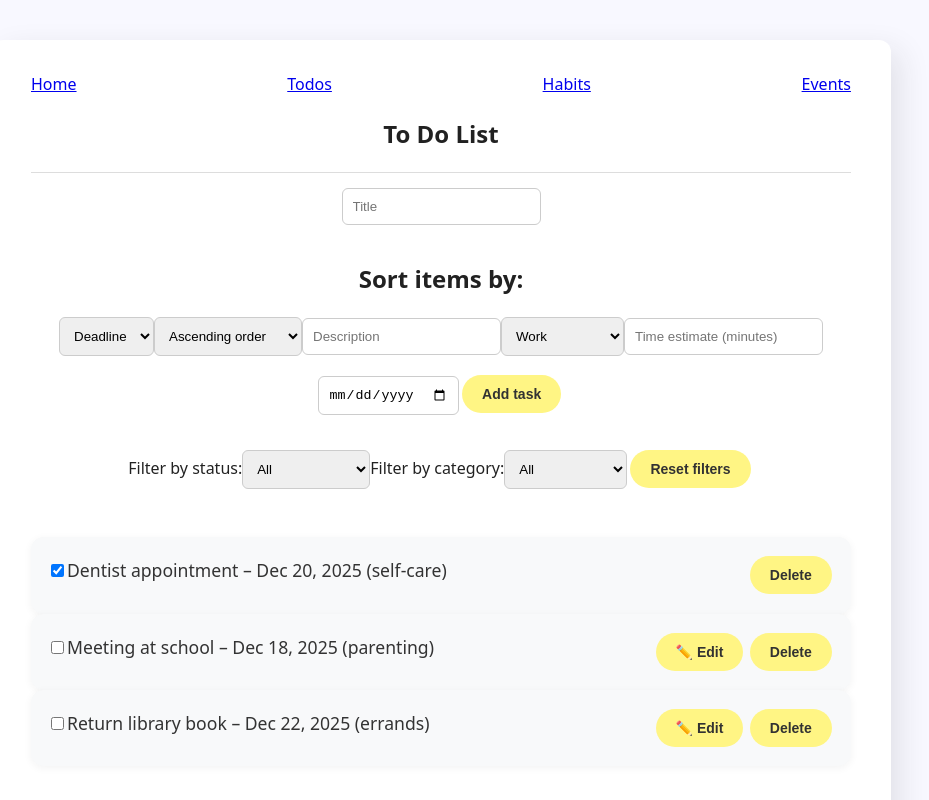
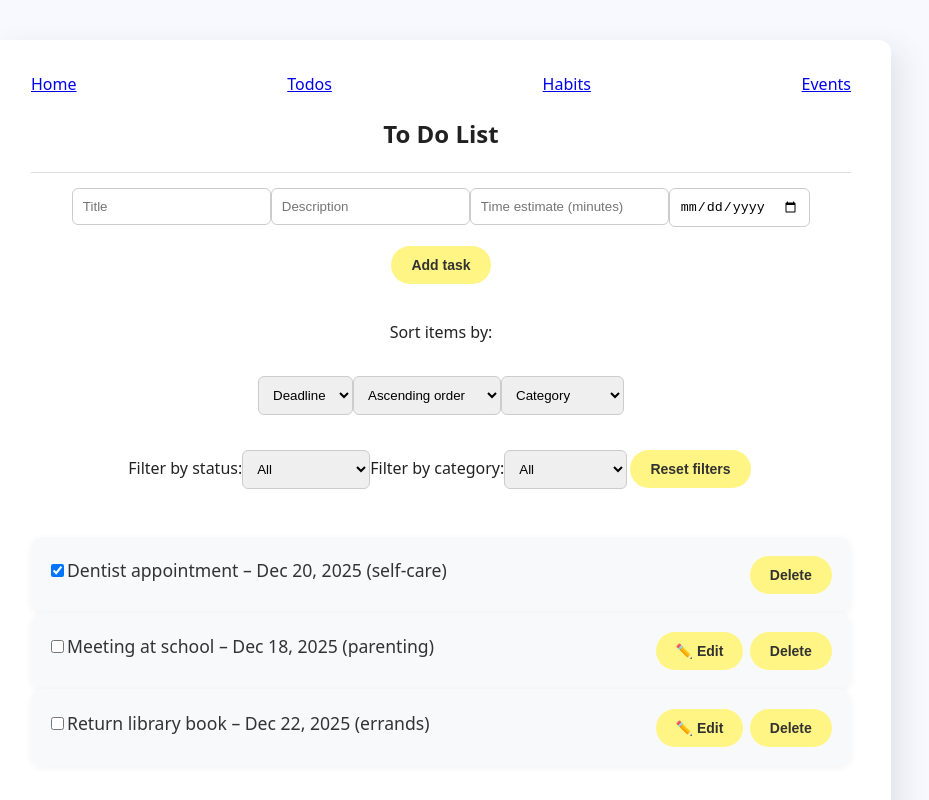
Before and after one commit to annaangvallskeppstedt-spec/Projektarbete-grupp-6, a React (Vite) app: page /Todos in a window 1280 px wide. Shown: the top 800 px of the page, without its empty margins (199-1128 px from the left). Built offline with nearby package versions, Linux system fonts and the light colour scheme.

Commit message:
Refactor TodoList component to improve sorting options and layout

```diff
--- a/src/components/TodoList.jsx
+++ b/src/components/TodoList.jsx
@@ -199,30 +199,12 @@ function TodoList() {
   onChange={e => setText(e.target.value)}
   />
 
-  <h2>Sort items  by:</h2>
-  <select value={sortBy} onChange={e => setSortBy(e.target.value)}>
-  <option value="deadline">Deadline</option>
-  <option value="time">Duration</option>
-  <option value="status">Status</option>
-</select>
-
-<select value={sortOrder} onChange={e => setSortOrder(e.target.value)}>
-  <option value="asc">Ascending order</option>
-  <option value="desc">Descending order</option>
-</select>
-
-  <input
+    <input
   type="text"
   placeholder="Description"
   value={description}
   onChange={e => setDescription(e.target.value)}
   />
-
-<select value={category} onChange={e => setCategory(e.target.value)}>
-{categories.map(cat => (
-<option key={cat} value={cat}>{cat}</option>
-))}
-</select>
 
 <input
 type="number"
@@ -239,6 +221,27 @@ onChange={e => setDeadline(e.target.value)}
 />
 
 <button onClick={addTask}>Add task</button>
+</div>
+  <p>Sort items by:</p>
+  <div className='sortItems'>
+  <select value={sortBy} onChange={e => setSortBy(e.target.value)}>
+  <option value="">Status</option>
+  <option value="deadline">Deadline</option>
+  <option value="time">Duration</option>
+  </select>
+
+<select value={sortOrder} onChange={e => setSortOrder(e.target.value)}>
+  <option value="">Order</option>
+  <option value="asc">Ascending order</option>
+  <option value="desc">Descending order</option>
+</select>
+
+<select value={category} onChange={e => setCategory(e.target.value)}>
+  <option value="">Category</option>
+{categories.map(cat => (
+<option key={cat} value={cat}>{cat}</option>
+))}
+</select>
 </div>
 
 <div className='listContainer'>
```
